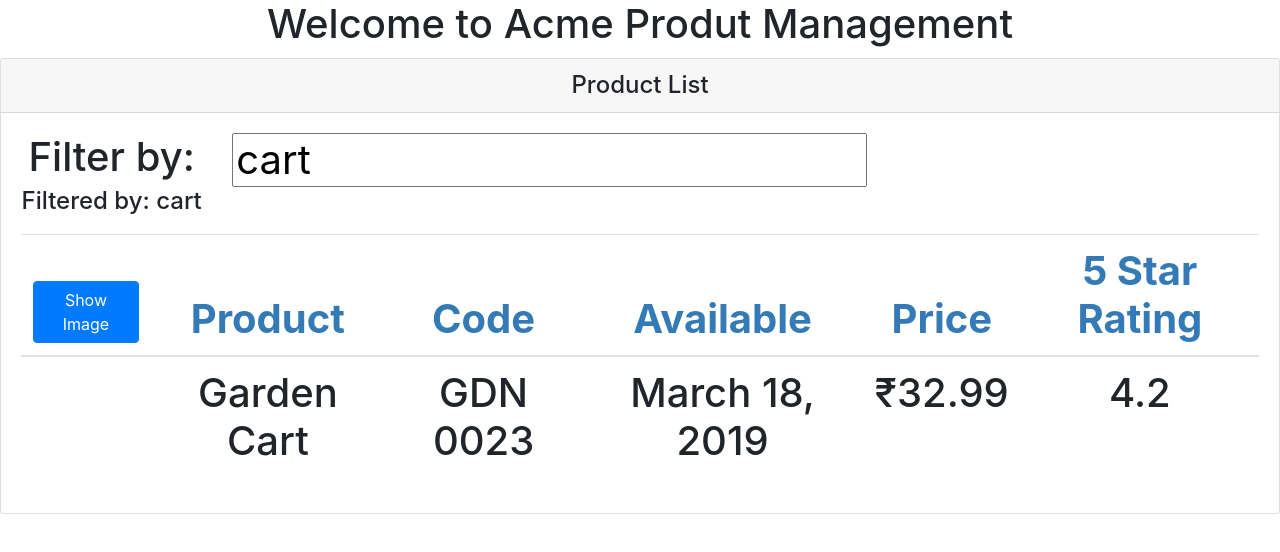
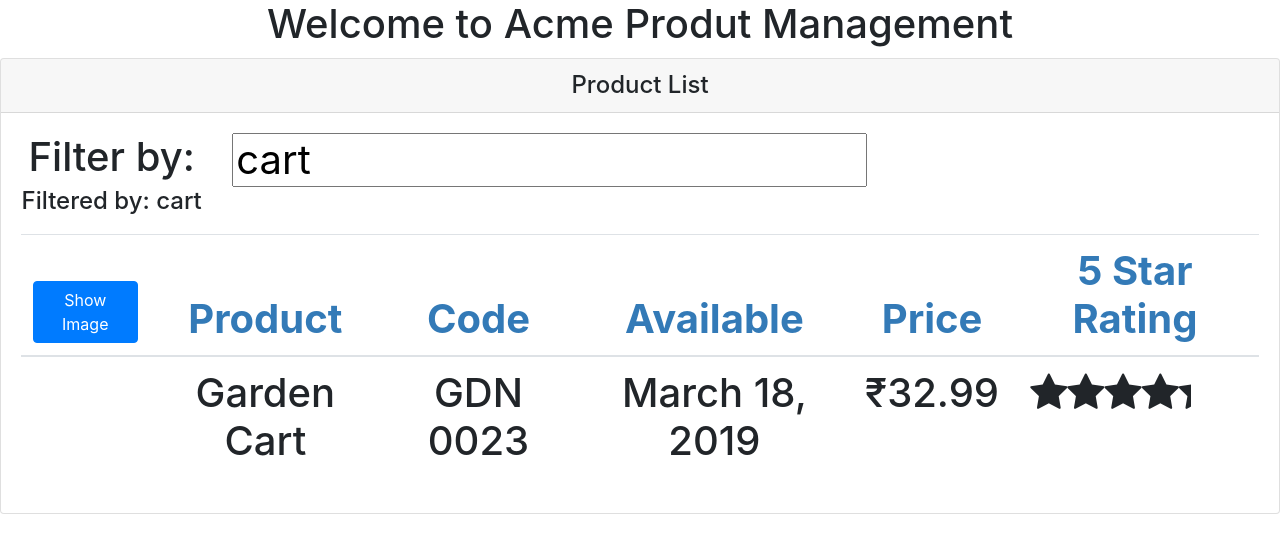
Before and after one commit to dklpu/Angular, an Angular app: page / in a window 1280 px wide. Shown: the top 552 px of the page. Built offline with nearby package versions, Linux system fonts and the light colour scheme.

Commit message:
star display logic using input directive

```diff
--- a/src/app/app.module.ts
+++ b/src/app/app.module.ts
@@ -6,13 +6,15 @@ import { AppComponent } from './app.component';
 import { AboutComponent } from './about/about.component';
 import { ProductListComponent } from './products/product-list.component';
 import { ConvertToSpacesPipe } from './shared/convert-to-spaces.pipe';
+import { StarComponent } from './shared/star.component';
 
 @NgModule({
   declarations: [
     AppComponent,
     AboutComponent,
     ProductListComponent,
-    ConvertToSpacesPipe
+    ConvertToSpacesPipe,
+    StarComponent
   ],
   imports: [
     BrowserModule,
--- a/src/app/products/product-list.component.html
+++ b/src/app/products/product-list.component.html
@@ -38,7 +38,7 @@
             <td>{{product.productCode | uppercase | convertToSpaces: '-'}}</td>
             <td>{{product.releaseDate}}</td>
             <td>{{product.price | currency:'INR':'symbol':'1.2-2'}}</td>
-            <td>{{product.starRating}}</td>
+            <td><pm-star [rating]='product.starRating'></pm-star></td>
           </tr>
           </tbody>
         </table>
--- /dev/null
+++ b/src/app/shared/star.component.css
@@ -0,0 +1,7 @@
+.crop
+{
+    overflow:hidden;
+}
+div{
+    cursor: pointer;
+}
--- /dev/null
+++ b/src/app/shared/star.component.html
@@ -0,0 +1,13 @@
+<div class='crop'
+    [style.width.px]="starWidth"
+    [title]="rating" >
+
+    <div style="width: 200px;">
+    <span class="fa fa-star"></span>
+    <span class="fa fa-star"></span>
+    <span class="fa fa-star"></span>
+    <span class="fa fa-star"></span>
+    <span class="fa fa-star"></span>
+    </div>
+
+</div>
--- /dev/null
+++ b/src/app/shared/star.component.ts
@@ -0,0 +1,17 @@
+import { Component, OnChanges, Input } from '@angular/core';
+
+@Component({
+selector:'pm-star',
+templateUrl:'./star.component.html',
+styleUrls:['./star.component.css']
+})
+export class StarComponent implements OnChanges
+{
+
+    @Input() rating:number;
+    starWidth:number;
+    ngOnChanges():void
+    {
+        this.starWidth=this.rating*200/5;
+    }
+}
```
Also changed, not shown: 1 other file (tests, documents, lock files or other folders).
